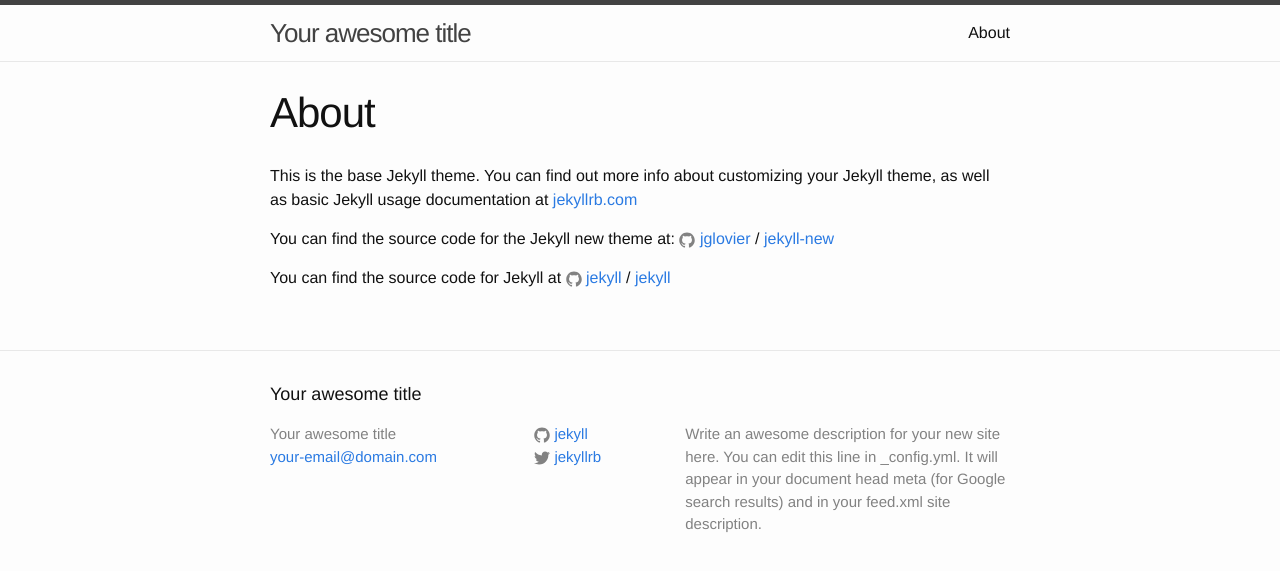
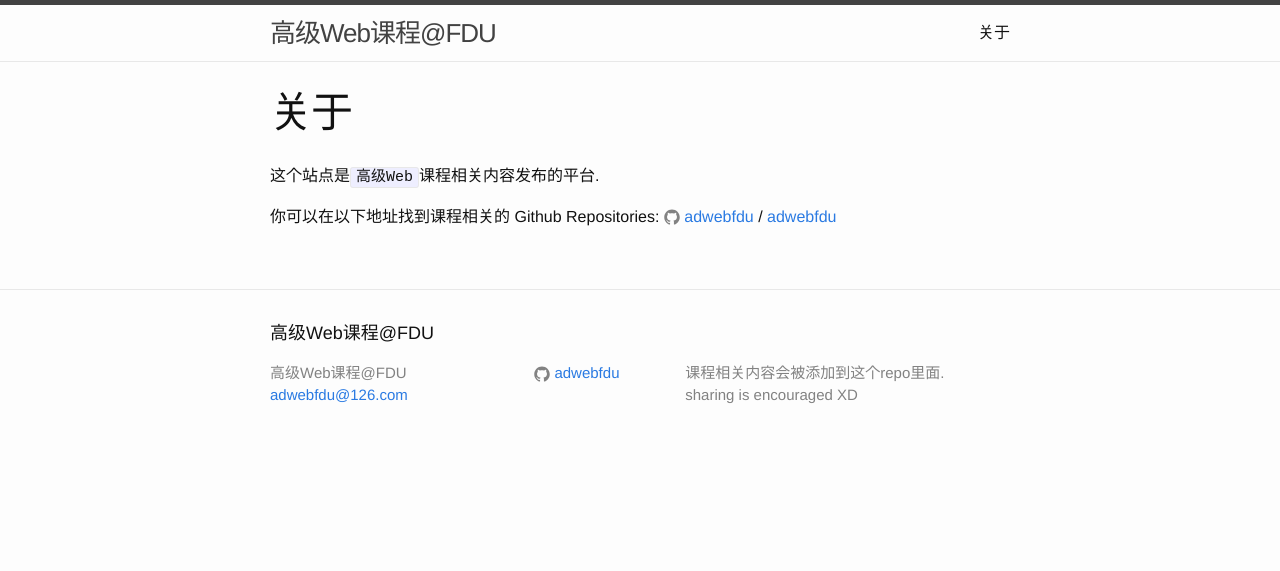
Before and after one commit to adwebfdu/adwebfdu.github.io, a Jekyll site: the page built from about.md, in a window 1280 px wide. Shown: the top 571 px of the page. Built offline with Jekyll 4.4.1, drawn with Linux system fonts in a browser that asks for light colours.

Commit message:
write the first post

```diff
--- a/_config.yml
+++ b/_config.yml
@@ -6,16 +6,14 @@
 # 'jekyll serve'. If you change this file, please restart the server process.
 
 # Site settings
-title: Your awesome title
-email: your-email@domain.com
+title: 高级Web课程@FDU
+email: adwebfdu@126.com
 description: > # this means to ignore newlines until "baseurl:"
-  Write an awesome description for your new site here. You can edit this
-  line in _config.yml. It will appear in your document head meta (for
-  Google search results) and in your feed.xml site description.
+  课程相关内容会被添加到这个repo里面.<br/>sharing is encouraged XD
 baseurl: "" # the subpath of your site, e.g. /blog
-url: "http://yourdomain.com" # the base hostname & protocol for your site
-twitter_username: jekyllrb
-github_username:  jekyll
+url: "http://adwebfdu.github.io" # the base hostname & protocol for your site
+# twitter_username: jekyllrb
+github_username:  adwebfdu
 
 # Build settings
 markdown: kramdown
--- a/about.md
+++ b/about.md
@@ -1,15 +1,11 @@
 ---
 layout: page
-title: About
+title: 关于
 permalink: /about/
 ---
 
-This is the base Jekyll theme. You can find out more info about customizing your Jekyll theme, as well as basic Jekyll usage documentation at [jekyllrb.com](http://jekyllrb.com/)
+这个站点是`高级Web`课程相关内容发布的平台.
 
-You can find the source code for the Jekyll new theme at:
-{% include icon-github.html username="jglovier" %} /
-[jekyll-new](https://github.com/jglovier/jekyll-new)
-
-You can find the source code for Jekyll at
-{% include icon-github.html username="jekyll" %} /
-[jekyll](https://github.com/jekyll/jekyll)
+你可以在以下地址找到课程相关的 Github Repositories:
+{% include icon-github.html username="adwebfdu" %} /
+[adwebfdu](https://github.com/adwebfdu)
```
Also changed, not shown: _posts/2016-03-16-welcome-to-advanced-web-course.markdown (added, +17 -0 lines), _posts/2016-03-16-welcome-to-jekyll.markdown (deleted, +0 -25 lines).
